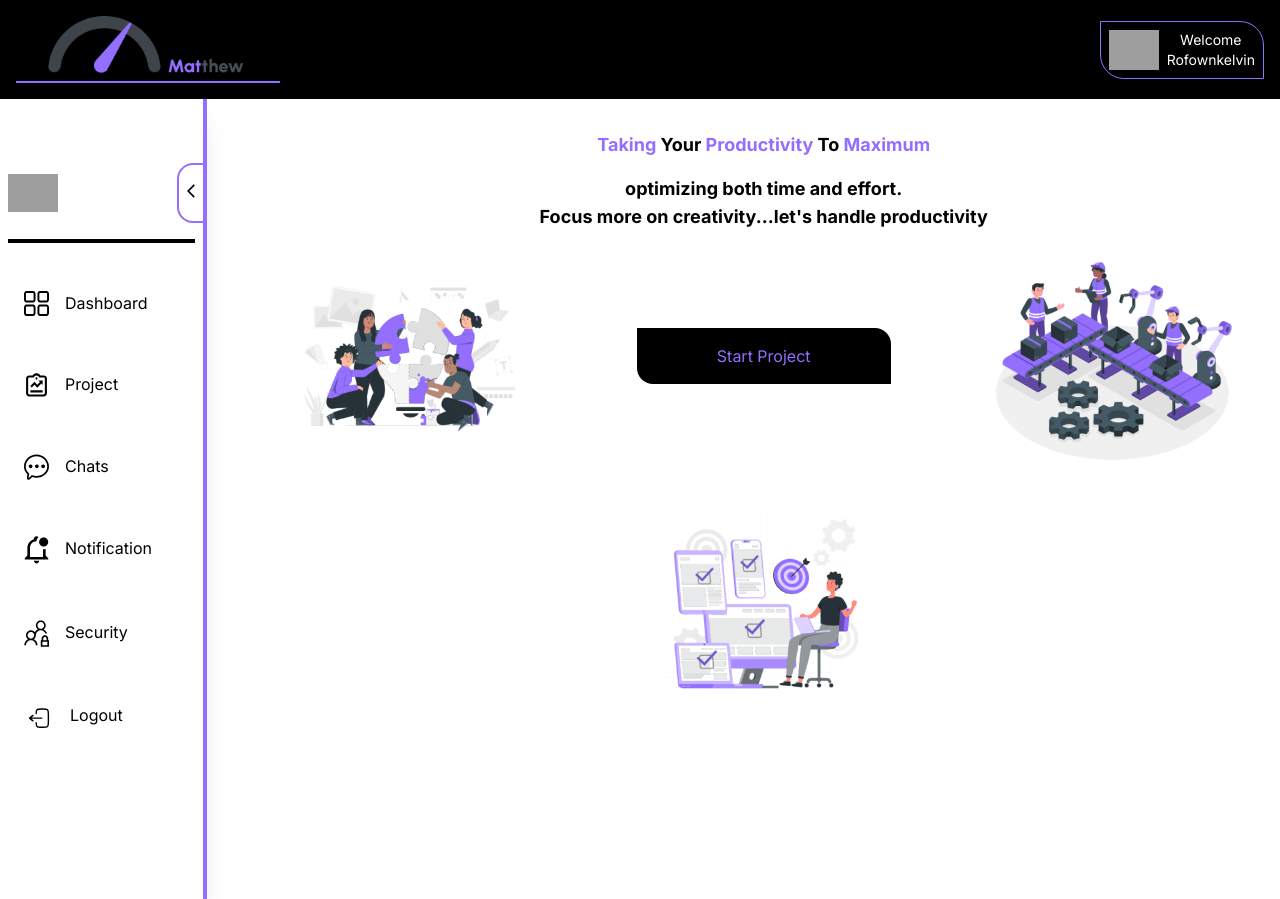
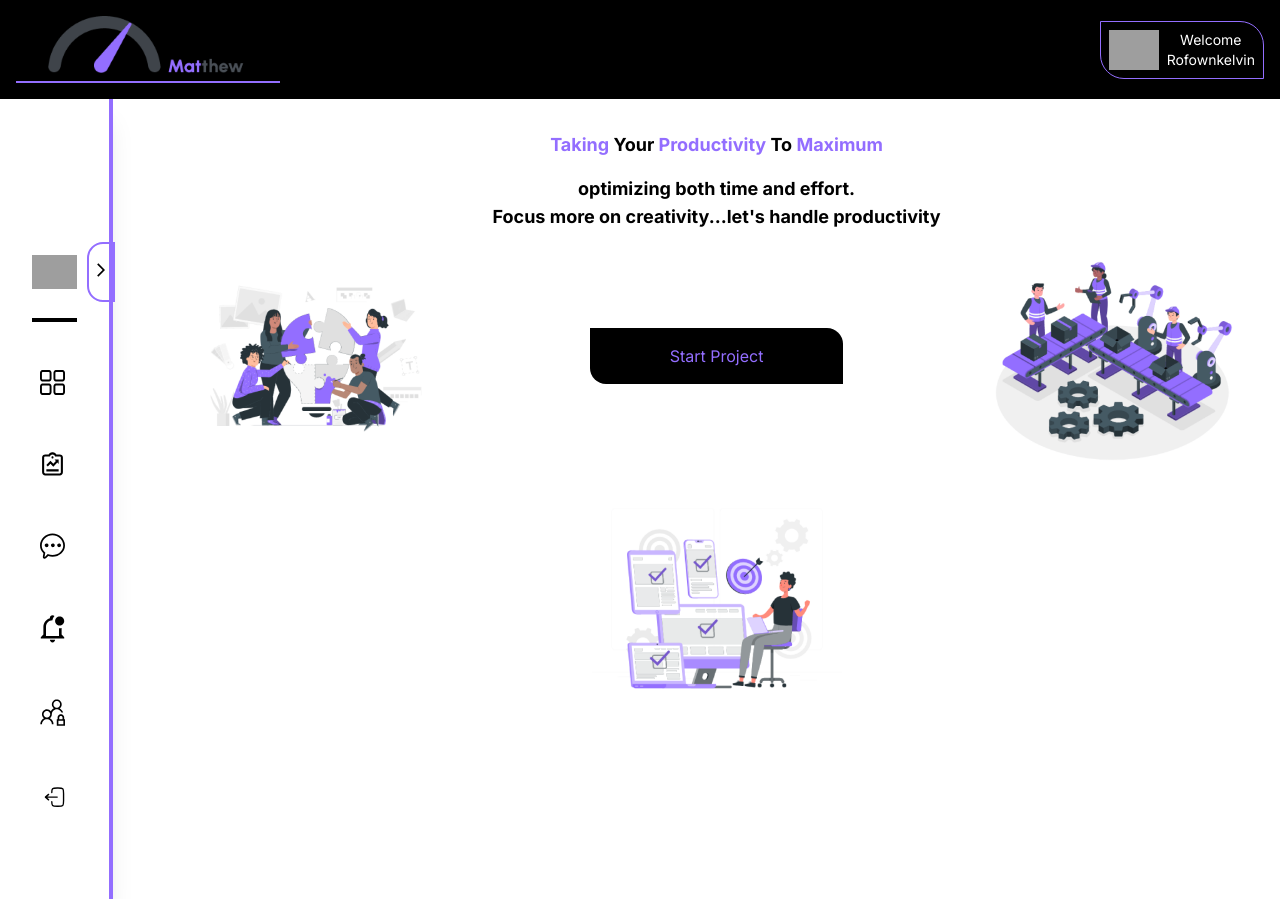
Before and after one commit to syntaxdesigner01/matthew_v2, a Next.js app: page /dashboard in a window 1280 px wide. Built offline with nearby package versions, Linux system fonts and the light colour scheme; grey boxes are pictures that could not be loaded.

Commit message:
done with side menu for dashboard

```diff
--- a/src/components/DashboardComponents/SideMenu.tsx
+++ b/src/components/DashboardComponents/SideMenu.tsx
@@ -6,9 +6,9 @@ import { MdArrowBackIosNew ,MdArrowForwardIos } from "react-icons/md"
 
 export default function SideMenu() {
 
-    const [showDrawer, setShowDrawer] = useState(true)
+    const [showDrawer, setShowDrawer] = useState(false)
     return (
-        <div className={`shadow-xl z-50 border-r-4 border-primary ${showDrawer ? 'w-[20%]' : 'w-[8%]'} h-[100vh] flex flex-row justify-center  pt-16`}>
+        <div className={`shadow-xl z-50 border-r-4 border-primary ${showDrawer ? 'w-[20%]' : 'w-[10%]'} h-[100vh] flex flex-row justify-center  pt-16`}>
 
             <div className={`flex flex-col ${showDrawer ? 'items-start px-2' : 'items-center px-8 justify-center'} w-full `}>
 
@@ -24,38 +24,38 @@ export default function SideMenu() {
 
 
 
-                <div className={`mt-10 flex flex-col gap-10 w-full ${showDrawer ? 'items-center':'items-center'}`}>
+                <div className={`mt-10 flex flex-col gap-10 w-full ${showDrawer ? 'items-start':'items-center'}`}>
 
-                    <button className={`flex  w-full  py-2 hover:bg-primary  ${showDrawer ? 'hover:text-white gap-4 px-4 rounded-md' : 'rounded-tl-2xl rounded-br-2xl'}`}>
+                    <button className={`flex  w-full  py-2 hover:bg-primary  ${showDrawer ? 'hover:text-white gap-4 px-4 rounded-md' : 'rounded-tl-2xl rounded-br-2xl p-2'}`}>
                         <Image src={'/icons/vector.svg'} alt="avater" height={25} width={25} />
                         <span className={`${showDrawer ? '' : 'hidden'}`}> Dashboard</span>
                     </button>
 
 
-                    <button className={`flex  w-full  py-2 hover:bg-primary  ${showDrawer ? 'hover:text-white gap-4 px-4 rounded-md' : 'rounded-tl-2xl rounded-br-2xl '}`}>
+                    <button className={`flex  w-full  py-2 hover:bg-primary  ${showDrawer ? 'hover:text-white gap-4 px-4 rounded-md' : 'rounded-tl-2xl rounded-br-2xl p-2'}`}>
                         <Image src={'/icons/vector5.svg'} alt="avater" height={25} width={25} />
                         <span className={`${showDrawer ? '' : 'hidden'}`}> Project </span>
                     </button>
 
 
-                    <button className={`flex  w-full  py-2 hover:bg-primary  ${showDrawer ? 'hover:text-white gap-4 px-4 rounded-md' : 'rounded-tl-2xl rounded-br-2xl '}`} >
+                    <button className={`flex  w-full  py-2 hover:bg-primary  ${showDrawer ? 'hover:text-white gap-4 px-4 rounded-md' : 'rounded-tl-2xl rounded-br-2xl p-2'}`} >
                         <Image src={'/icons/vector1.svg'} alt="avater" height={25} width={25} />
                         <span className={`${showDrawer ? '' : 'hidden'}`}> Chats</span>
                     </button>
 
 
-                    <button className={`flex  w-full  py-2 hover:bg-primary  ${showDrawer ? 'hover:text-white gap-4 px-4 rounded-md' : 'rounded-tl-2xl rounded-br-2xl '}`}>
+                    <button className={`flex  w-full  py-2 hover:bg-primary  ${showDrawer ? 'hover:text-white gap-4 px-4 rounded-md' : 'rounded-tl-2xl rounded-br-2xl p-2'}`}>
                         <Image src={'/icons/vector2.svg'} alt="avater" height={25} width={25} />
                         <span className={`${showDrawer ? '' : 'hidden'}`}> Notification</span>
                     </button>
 
 
-                    <button className={`flex  w-full  py-2 hover:bg-primary  ${showDrawer ? 'hover:text-white gap-4 px-4 rounded-md' : 'rounded-tl-2xl rounded-br-2xl '}`}>
+                    <button className={`flex  w-full  py-2 hover:bg-primary  ${showDrawer ? 'hover:text-white gap-4 px-4 rounded-md' : 'rounded-tl-2xl rounded-br-2xl p-2'}`}>
                         <Image src={'/icons/vector3.svg'} alt="avater" height={25} width={25} />
                         <span className={`${showDrawer ? '' : 'hidden'}`}> Security</span>
                     </button>
 
-                    <button className={`flex  w-full  py-2 hover:bg-primary  ${showDrawer ? 'hover:text-white gap-4 px-4 rounded-md' : 'rounded-tl-2xl rounded-br-2xl '}`}>
+                    <button className={`flex  w-full  py-2 hover:bg-primary  ${showDrawer ? 'hover:text-white gap-4 px-4 rounded-md' : 'rounded-tl-2xl rounded-br-2xl p-2'}`}>
                         <Image src={'/icons/vector6.svg'} alt="avater" height={30} width={30} />
                         <span className={`${showDrawer ? '' : 'hidden'}`}> Logout</span>
                     </button>
```
